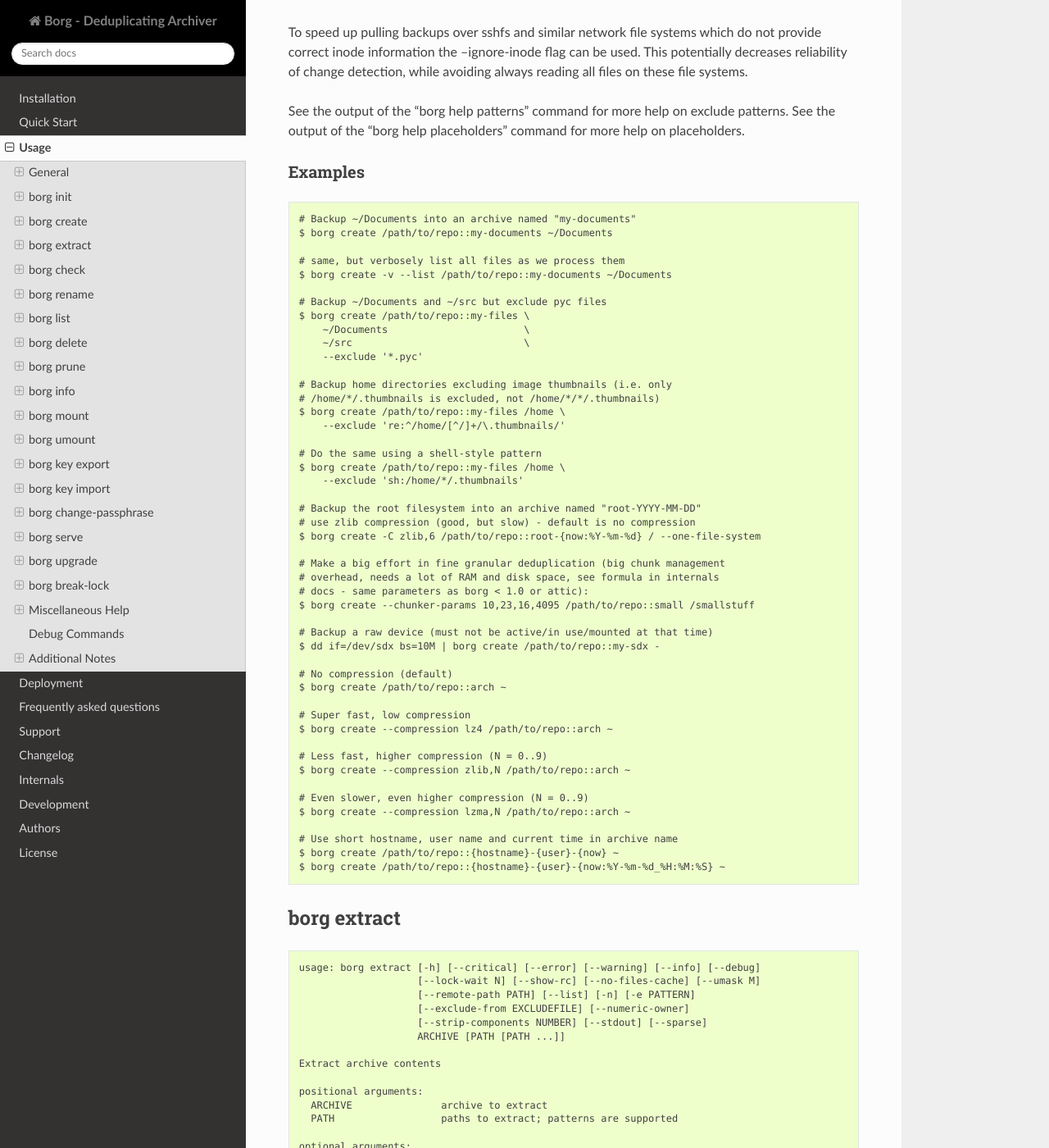
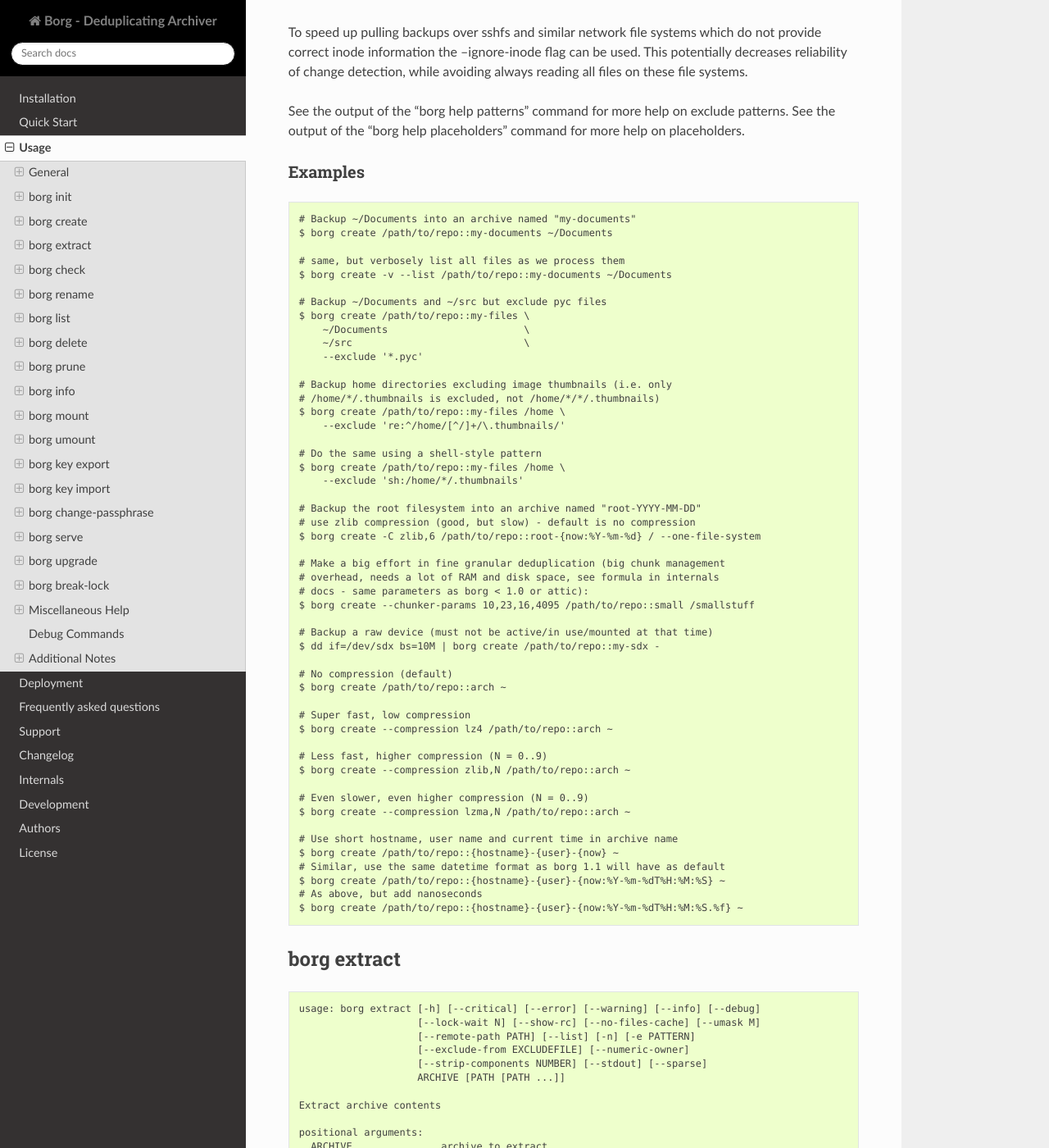
Before and after one commit to borgbackup/borg, a Sphinx documentation site: the page built from docs/usage.rst, in a window 1280 px wide and 1400 px high, scrolled down 9424 px. Shown: the whole window at 82% size. Built offline with Sphinx 7.4.7 and the Read the Docs theme 2.0.0, drawn with Linux system fonts in a browser that asks for light colours; pages that are not in the unit, such as notebooks, are missing from menus; the version number could not be read and is left out.

Commit message:
docs: datetime formatting examples for {now} placeholder, fixes #1822

```diff
--- a/docs/usage.rst
+++ b/docs/usage.rst
@@ -382,7 +382,10 @@
 
     # Use short hostname, user name and current time in archive name
     $ borg create /path/to/repo::{hostname}-{user}-{now} ~
-    $ borg create /path/to/repo::{hostname}-{user}-{now:%Y-%m-%d_%H:%M:%S} ~
+    # Similar, use the same datetime format as borg 1.1 will have as default
+    $ borg create /path/to/repo::{hostname}-{user}-{now:%Y-%m-%dT%H:%M:%S} ~
+    # As above, but add nanoseconds
+    $ borg create /path/to/repo::{hostname}-{user}-{now:%Y-%m-%dT%H:%M:%S.%f} ~
 
 .. include:: usage/extract.rst.inc
 
```
